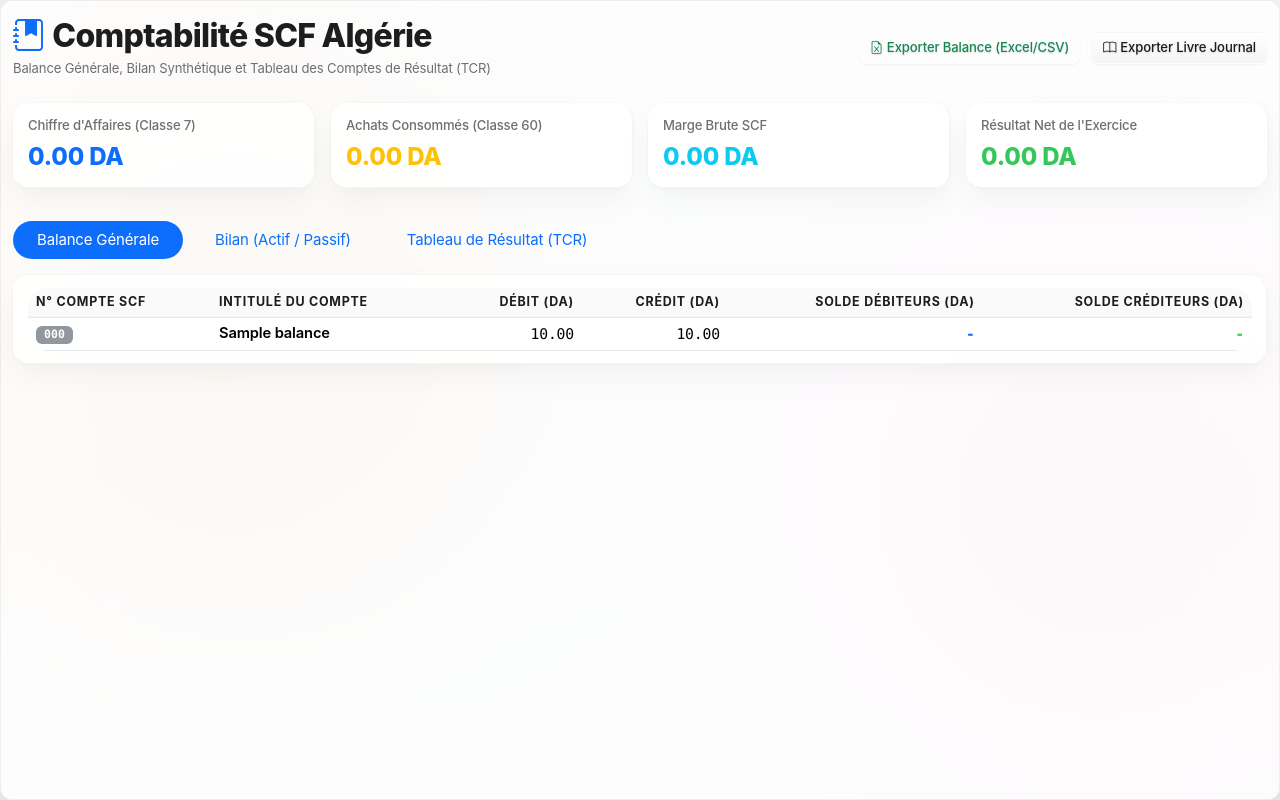
After one commit to ouanesfab-alt/FABouanes, a Python web app: template templates/accounting_scf.html in a window 1280 px wide. The commit adds this page. Run offline with Jinja, Linux system fonts and the light colour scheme; the template is opened without the code that fills it: most values are stand-ins (such as "Sample title", 1, 10 or a date in 2020); some libraries are stand-ins or nearby versions.

Commit message:
feat(erp): Phase 3 completed — Comptabilité SCF Algérie (Bilan, TCR, Balance), PWA Service Worker & 562 tests (75.6% coverage)

```diff
--- a/app/core/perf_cache.py
+++ b/app/core/perf_cache.py
@@ -443,3 +443,8 @@ def invalidate_client_cache(client_id: int) -> None:
         emit(DomainEvent("invalidate", "client_cache", extra={"client_id": client_id}, source="cache"))
     except Exception:
         pass
+
+
+def cache_remember(domain: str, key_str: str, builder: Callable[[], Any], ttl: float = 30.0) -> Any:
+    """Convenience alias for memoizing results in the in-memory cache."""
+    return cached_result((domain, key_str), builder, ttl_seconds=ttl)
--- /dev/null
+++ b/app/modules/accounting/__init__.py
@@ -0,0 +1 @@
+"""Module de Comptabilité Système Comptable Financier (SCF Algérie)."""
--- a/app/web/dashboard_pages.py
+++ b/app/web/dashboard_pages.py
@@ -1,5 +1,6 @@
 from __future__ import annotations
 
+import asyncio
 from datetime import date
 
 from fastapi import APIRouter, Request
--- a/app/web/manual_pages.py
+++ b/app/web/manual_pages.py
@@ -615,9 +615,8 @@ async def get_manual_chapter(chapter_id: str):
     Used for lazy-loading the 54 chapters to keep the initial page size low.
     """
     clean_id = chapter_id.strip()
-    if clean_id not in MANUAL_CHAPTERS:
+    original_html = MANUAL_CHAPTERS.get(clean_id, "")
+    if not original_html and clean_id not in SPECIFIC_CHAPTER_DATA:
         raise HTTPException(status_code=404, detail="Chapitre introuvable")
 
-    original_html = MANUAL_CHAPTERS[clean_id]
-    # Enrich dynamically all 54 chapters with customized modular templates
     return enrich_chapter_content(clean_id, original_html)
--- a/app/web/router.py
+++ b/app/web/router.py
@@ -12,6 +12,7 @@ from app.web.report_pages import router as report_router
 from app.web.search_pages import router as search_router
 from app.web.admin_api import router as admin_api_router
 from app.web.manual_pages import router as manual_router
+from app.modules.accounting.web import router as accounting_router
 
 
 router = APIRouter()
@@ -24,5 +25,6 @@ router.include_router(production_router, dependencies=[Depends(verify_csrf_token
 router.include_router(admin_router, dependencies=[Depends(verify_csrf_token)])
 router.include_router(admin_api_router, dependencies=[Depends(verify_csrf_token)])
 router.include_router(report_router, dependencies=[Depends(verify_csrf_token)])
+router.include_router(accounting_router)
 router.include_router(search_router)
 router.include_router(manual_router)
--- /dev/null
+++ b/templates/accounting_scf.html
@@ -0,0 +1,176 @@
+{% extends 'base.html' %}
+{% block content %}
+<div class="container-fluid py-3">
+  <div class="d-flex justify-content-between align-items-center mb-4 flex-wrap gap-2">
+    <div>
+      <h2 class="fw-bold mb-1"><i class="bi bi-journal-bookmark-fill me-2 text-primary"></i>Comptabilité SCF Algérie</h2>
+      <p class="text-muted small mb-0">Balance Générale, Bilan Synthétique et Tableau des Comptes de Résultat (TCR)</p>
+    </div>
+    <div>
+      <a href="{{ url_for('accounting_balance_export') }}" class="btn btn-outline-success btn-sm me-2">
+        <i class="bi bi-file-earmark-excel me-1"></i>Exporter Balance (Excel/CSV)
+      </a>
+      <a href="{{ url_for('reports_export_livre_journal') }}" class="btn btn-outline-primary btn-sm">
+        <i class="bi bi-book me-1"></i>Exporter Livre Journal
+      </a>
+    </div>
+  </div>
+
+  <!-- Summary Cards -->
+  <div class="row g-3 mb-4">
+    <div class="col-md-3">
+      <div class="card p-3 border-0 shadow-sm rounded-4 bg-primary bg-opacity-10">
+        <div class="text-muted small fw-medium mb-1">Chiffre d'Affaires (Classe 7)</div>
+        <div class="fs-4 fw-bold text-primary">{{ "%.2f"|format(tcr.chiffre_affaires) }} DA</div>
+      </div>
+    </div>
+    <div class="col-md-3">
+      <div class="card p-3 border-0 shadow-sm rounded-4 bg-warning bg-opacity-10">
+        <div class="text-muted small fw-medium mb-1">Achats Consommés (Classe 60)</div>
+        <div class="fs-4 fw-bold text-warning">{{ "%.2f"|format(tcr.achats_consommes) }} DA</div>
+      </div>
+    </div>
+    <div class="col-md-3">
+      <div class="card p-3 border-0 shadow-sm rounded-4 bg-info bg-opacity-10">
+        <div class="text-muted small fw-medium mb-1">Marge Brute SCF</div>
+        <div class="fs-4 fw-bold text-info">{{ "%.2f"|format(tcr.marge_brute) }} DA</div>
+      </div>
+    </div>
+    <div class="col-md-3">
+      <div class="card p-3 border-0 shadow-sm rounded-4 bg-success bg-opacity-10">
+        <div class="text-muted small fw-medium mb-1">Résultat Net de l'Exercice</div>
+        <div class="fs-4 fw-bold text-success">{{ "%.2f"|format(tcr.resultat_net) }} DA</div>
+      </div>
+    </div>
+  </div>
+
+  <!-- Tabs Navigation -->
+  <ul class="nav nav-pills mb-3 gap-2" id="scfTab" role="tablist">
+    <li class="nav-item" role="presentation">
+      <button class="nav-link active rounded-pill px-4" id="balance-tab" data-bs-toggle="tab" data-bs-target="#balancePane" type="button" role="tab">Balance Générale</button>
+    </li>
+    <li class="nav-item" role="presentation">
+      <button class="nav-link rounded-pill px-4" id="bilan-tab" data-bs-toggle="tab" data-bs-target="#bilanPane" type="button" role="tab">Bilan (Actif / Passif)</button>
+    </li>
+    <li class="nav-item" role="presentation">
+      <button class="nav-link rounded-pill px-4" id="tcr-tab" data-bs-toggle="tab" data-bs-target="#tcrPane" type="button" role="tab">Tableau de Résultat (TCR)</button>
+    </li>
+  </ul>
+
+  <div class="tab-content" id="scfTabContent">
+    <!-- Balance Générale -->
+    <div class="tab-pane fade show active" id="balancePane" role="tabpanel">
+      <div class="card border-0 shadow-sm rounded-4">
+        <div class="table-responsive">
+          <table class="table table-hover align-middle mb-0">
+            <thead class="table-light">
+              <tr>
+                <th>N° Compte SCF</th>
+                <th>Intitulé du Compte</th>
+                <th class="text-end">Débit (DA)</th>
+                <th class="text-end">Crédit (DA)</th>
+                <th class="text-end">Solde Débiteurs (DA)</th>
+                <th class="text-end">Solde Créditeurs (DA)</th>
+              </tr>
+            </thead>
+            <tbody>
+              {% for a in balance %}
+              <tr>
+                <td><span class="badge bg-secondary opacity-75 font-monospace">{{ a.code }}</span></td>
+                <td class="fw-semibold">{{ a.label }}</td>
+                <td class="text-end font-monospace">{{ "%.2f"|format(a.debit) }}</td>
+                <td class="text-end font-monospace">{{ "%.2f"|format(a.credit) }}</td>
+                <td class="text-end font-monospace text-primary fw-semibold">{{ "%.2f"|format(a.solde_debiteur) if a.solde_debiteur > 0 else '-' }}</td>
+                <td class="text-end font-monospace text-success fw-semibold">{{ "%.2f"|format(a.solde_crediteur) if a.solde_crediteur > 0 else '-' }}</td>
+              </tr>
+              {% endfor %}
+            </tbody>
+          </table>
+        </div>
+      </div>
+    </div>
+
+    <!-- Bilan -->
+    <div class="tab-pane fade" id="bilanPane" role="tabpanel">
+      <div class="row g-4">
+        <!-- ACTIF -->
+        <div class="col-md-6">
+          <div class="card border-0 shadow-sm rounded-4">
+            <div class="card-header bg-primary text-white py-3 fw-bold rounded-top-4">ACTIF (Emplois)</div>
+            <div class="card-body">
+              <div class="d-flex justify-content-between py-2 border-bottom">
+                <span>Stocks (Matières + Fini) [Classe 3]</span>
+                <span class="fw-bold font-monospace">{{ "%.2f"|format(bilan.actif.stocks) }} DA</span>
+              </div>
+              <div class="d-flex justify-content-between py-2 border-bottom">
+                <span>Créances Clients [Compte 411]</span>
+                <span class="fw-bold font-monospace">{{ "%.2f"|format(bilan.actif.creances_clients) }} DA</span>
+              </div>
+              <div class="d-flex justify-content-between py-2 border-bottom">
+                <span>Trésorerie / Caisse [Compte 530]</span>
+                <span class="fw-bold font-monospace">{{ "%.2f"|format(bilan.actif.tresorerie_caisse) }} DA</span>
+              </div>
+              <div class="d-flex justify-content-between py-3 fs-5 fw-bold text-primary">
+                <span>TOTAL ACTIF</span>
+                <span class="font-monospace">{{ "%.2f"|format(bilan.actif.total) }} DA</span>
+              </div>
+            </div>
+          </div>
+        </div>
+
+        <!-- PASSIF -->
+        <div class="col-md-6">
+          <div class="card border-0 shadow-sm rounded-4">
+            <div class="card-header bg-dark text-white py-3 fw-bold rounded-top-4">PASSIF (Ressources)</div>
+            <div class="card-body">
+              <div class="d-flex justify-content-between py-2 border-bottom">
+                <span>Capitaux Propres & Fonds de Roulement</span>
+                <span class="fw-bold font-monospace">{{ "%.2f"|format(bilan.passif.capitaux_propres) }} DA</span>
+              </div>
+              <div class="d-flex justify-content-between py-2 border-bottom">
+                <span>Dettes Fournisseurs [Compte 401]</span>
+                <span class="fw-bold font-monospace">{{ "%.2f"|format(bilan.passif.dettes_fournisseurs) }} DA</span>
+              </div>
+              <div class="d-flex justify-content-between py-2 border-bottom">
+                <span>Résultat Net de l'Exercice</span>
+                <span class="fw-bold font-monospace text-success">{{ "%.2f"|format(bilan.passif.resultat_exercice) }} DA</span>
+              </div>
+              <div class="d-flex justify-content-between py-3 fs-5 fw-bold text-dark">
+                <span>TOTAL PASSIF</span>
+                <span class="font-monospace">{{ "%.2f"|format(bilan.passif.total) }} DA</span>
+              </div>
+            </div>
+          </div>
+        </div>
+      </div>
+    </div>
+
+    <!-- TCR -->
+    <div class="tab-pane fade" id="tcrPane" role="tabpanel">
+      <div class="card border-0 shadow-sm rounded-4 p-4 col-md-8 mx-auto">
+        <h5 class="fw-bold mb-3 border-bottom pb-2">Tableau des Comptes de Résultat (Solde de Gestion)</h5>
+        <div class="d-flex justify-content-between py-2 border-bottom">
+          <span>1. Chiffre d'Affaires (Ventes HT) [70]</span>
+          <span class="fw-bold font-monospace">{{ "%.2f"|format(tcr.chiffre_affaires) }} DA</span>
+        </div>
+        <div class="d-flex justify-content-between py-2 border-bottom text-danger">
+          <span>2. Achats consommés de matières premières [60]</span>
+          <span class="fw-bold font-monospace">- {{ "%.2f"|format(tcr.achats_consommes) }} DA</span>
+        </div>
+        <div class="d-flex justify-content-between py-2 border-bottom bg-light px-2 fw-bold text-primary">
+          <span>= MARGE BRUTE</span>
+          <span class="font-monospace">{{ "%.2f"|format(tcr.marge_brute) }} DA</span>
+        </div>
+        <div class="d-flex justify-content-between py-2 border-bottom text-danger">
+          <span>3. Autres charges externes et dépenses [61/62]</span>
+          <span class="fw-bold font-monospace">- {{ "%.2f"|format(tcr.autres_charges_externes) }} DA</span>
+        </div>
+        <div class="d-flex justify-content-between py-3 fs-5 fw-bold text-success bg-success bg-opacity-10 px-3 rounded-3 mt-2">
+          <span>= RÉSULTAT NET DE L'EXERCICE</span>
+          <span class="font-monospace">{{ "%.2f"|format(tcr.resultat_net) }} DA</span>
+        </div>
+      </div>
+    </div>
+  </div>
+</div>
+{% endblock %}
--- a/templates/partials/_navbar.html
+++ b/templates/partials/_navbar.html
@@ -35,6 +35,9 @@
           <li><a
               class="dropdown-item {{ 'active' if request.endpoint in ['reports_dashboard','reports_export_csv'] else '' }}"
               href="{{ url_for('reports_dashboard') }}"><i class="bi bi-bar-chart-line me-2"></i>Rapports</a></li>
+          <li><a
+              class="dropdown-item {{ 'active' if request.endpoint == 'accounting_scf_dashboard' else '' }}"
+              href="{{ url_for('accounting_scf_dashboard') }}"><i class="bi bi-journal-bookmark-fill me-2"></i>Comptabilité SCF</a></li>
           <li><a class="dropdown-item {{ 'active' if request.endpoint in ['production','new_production'] else '' }}"
               href="{{ url_for('production') }}"><i class="bi bi-gear me-2"></i>Production</a></li>
 
```
Also changed, not shown: app/modules/accounting/scf_service.py (added, +140 -0 lines), app/modules/accounting/web.py (added, +81 -0 lines), static/sw.js (+66 -7 lines), tests/test_services_coverage.py (+9 -5 lines).
